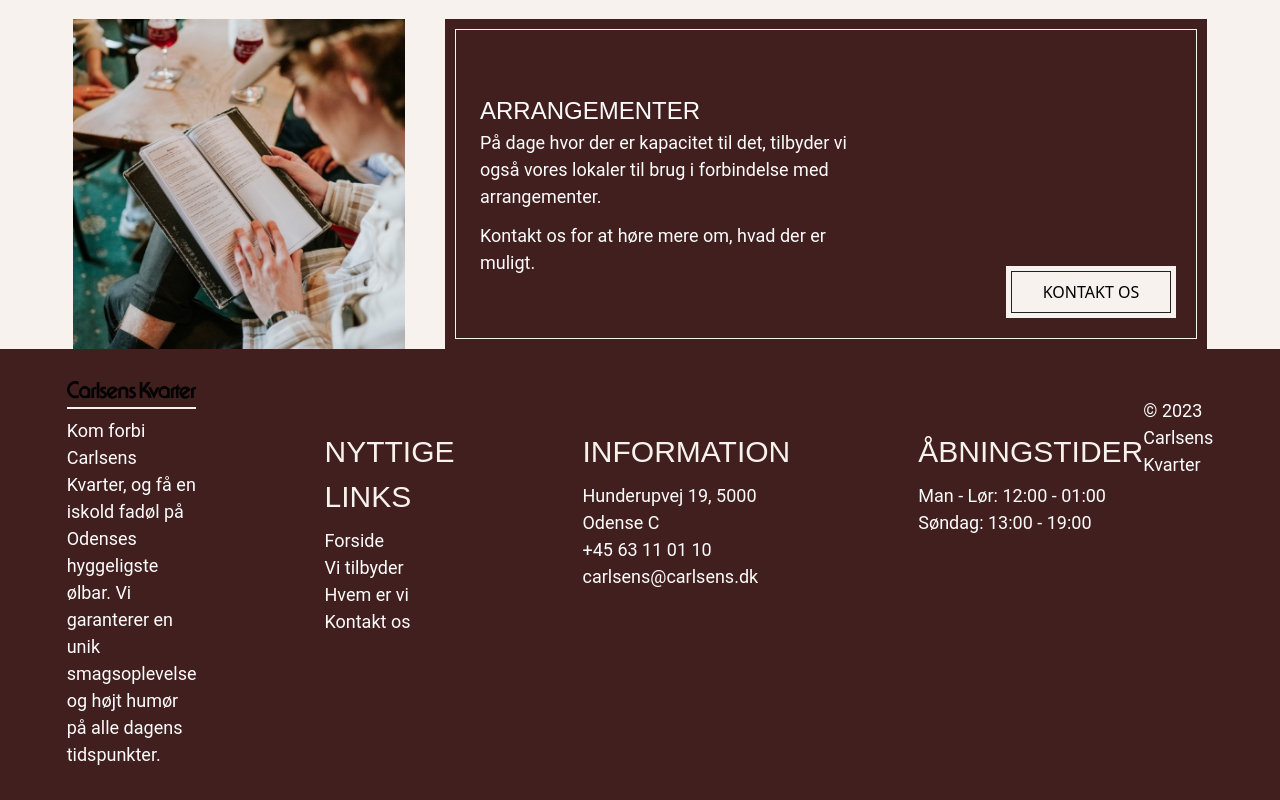
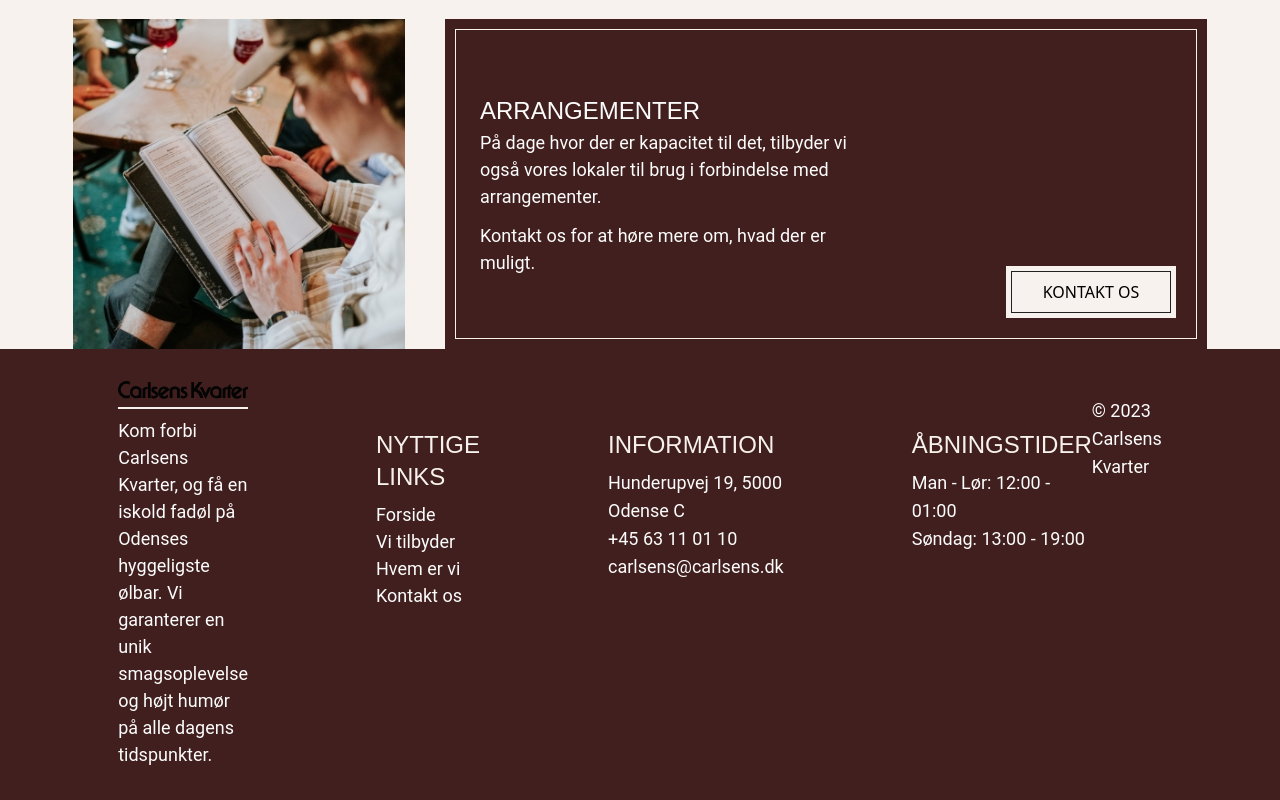
Before and after one commit to emil584c/projekt-6, a Vue app: page / in a window 1280 px wide. Shown: the part 2732-3532 px from the top of the page. Built offline with nearby package versions, Linux system fonts and the light colour scheme; no server answers; a web font is replaced by a local one.

Commit message:
font size

```diff
--- a/src/components/FooterBottom.vue
+++ b/src/components/FooterBottom.vue
@@ -15,7 +15,7 @@
                 </div>
 
                 <div class="md:flex-col md:mr-32">
-                    <h2 class="text-border-white mt-9 mb-2 md:mt-12 md:mb-4.5">NYTTIGE LINKS</h2>
+                    <h2 class="text-border-white mt-9 mb-2 md:text-2xl md:mt-12 md:mb-4.5">NYTTIGE LINKS</h2>
                     <div class="mb-1 md:mb-3">
                         <router-link to="/"><p>Forside</p></router-link>
                         <router-link to="/"><p>Vi tilbyder</p></router-link>
@@ -25,8 +25,8 @@
                 </div>
 
                 <div class="flex-col md:mr-32">
-                    <h2 class="text-border-white mt-9 mb-2 md:mt-12 md:mb-4.5">INFORMATION</h2>
-                        <div class="mb-1 md:mb-3">
+                    <h2 class="text-border-white text-2xl mt-9 mb-2 md:mt-12 md:mb-4.5">INFORMATION</h2>
+                        <div class="mb-1 md:mb-3 text-lg">
                             <p>Hunderupvej 19, 5000 Odense C</p>
                             <p>+45 63 11 01 10</p>
                             <p>carlsens@carlsens.dk</p>
@@ -34,8 +34,8 @@
                 </div>
 
                 <div class="flex-col">
-                    <h2 class="text-border-white mt-9 mb-2 md:mt-12 md:mb-4.5">ÅBNINGSTIDER</h2>
-                    <div class="mb-1 md:mb-3">
+                    <h2 class="text-border-white text-2xl mt-9 mb-2 md:mt-12 md:mb-4.5">ÅBNINGSTIDER</h2>
+                    <div class="mb-1 md:mb-3 text-lg">
                         <p>Man - Lør: 12:00 - 01:00</p>
                         <p>Søndag: 13:00 - 19:00</p>
                     </div>
@@ -43,7 +43,7 @@
 
 
             <div class="bg-border-white w-full max-w-content-width h-[2px]"></div>
-            <p class="mt-4">© 2023 Carlsens Kvarter</p>
+            <p class="mt-4 text-lg">© 2023 Carlsens Kvarter</p>
         </div>
     </footer>
 
```
